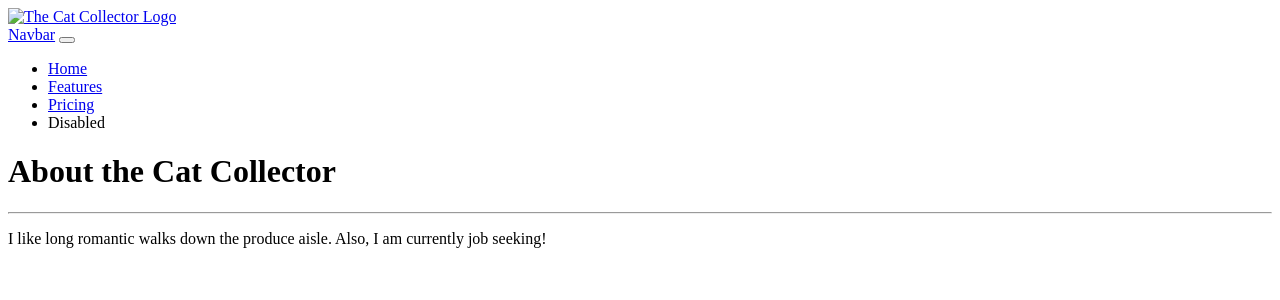
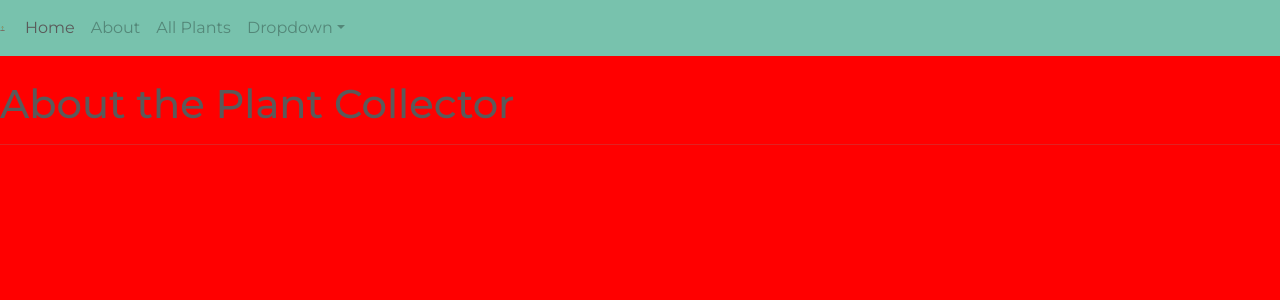
Before and after one commit to Abdulla-ALheela/django-crud-app-lab, a Django app: template the_green_diary/main_app/templates/about.html in a window 1280 px wide. Shown: the top 300 px of the page. Run offline with Django 5.2, Linux system fonts and the light colour scheme; the template is opened without the code that fills it, so the values that code supplies are empty; parts of the project's set-up code (start-up, migrations or seed data) failed here and were passed over; some libraries are stand-ins or nearby versions.

Commit message:
added css

```diff
--- a/the_green_diary/main_app/static/css/base.css
+++ b/the_green_diary/main_app/static/css/base.css
@@ -0,0 +1,9 @@
+.navbar-logo {
+    max-height: 40px;
+    height: 5px;
+    width: 5px;
+  }
+
+body {
+    background-color: red;
+  }
--- a/the_green_diary/main_app/templates/about.html
+++ b/the_green_diary/main_app/templates/about.html
@@ -1,9 +1,9 @@
 {% extends 'base.html' %}
 {% block content %}
-<h1>About the Cat Collector</h1>
+<br/>
+<h1>About the Plant Collector</h1>
 <hr />
 <p class="page-content">
-  I like long romantic walks down the produce aisle. Also, I am currently job
-  seeking!
+
 </p>
 {% endblock %}
--- a/the_green_diary/main_app/templates/base.html
+++ b/the_green_diary/main_app/templates/base.html
@@ -1,3 +1,4 @@
+{% load crispy_forms_tags %}
 {% load static %}
 
 <!DOCTYPE html>
@@ -6,38 +7,47 @@
     <meta charset="UTF-8" />
     <meta http-equiv="X-UA-Compatible" content="IE=edge" />
     <meta name="viewport" content="width=device-width, initial-scale=1.0" />
-    <link rel="shortcut icon" type="image/png" href="" />
+    <link rel="shortcut icon" type="image/png" href="{% static 'images/plant_2.svg' %}" />
     <title>Plant Collector</title>
+    <link rel="stylesheet" type="text/css" href="https://bootswatch.com/5/minty/bootstrap.min.css"/>
     <link rel="stylesheet" href="{% static 'css/base.css' %}" />
     {% block head %}
     {% endblock %}
   </head>
   <body>
     <header>
-      <div class="header-logo-container">
-        <a href="/">
-          <img src="" alt="The Cat Collector Logo" />
-        </a>
-      </div>
-      <nav class="navbar navbar-expand-lg bg-body-tertiary">
+      <nav class="navbar navbar-expand-lg bg-primary" data-bs-theme="dark">
+        <div class="header-logo-container">
+          <a href="/">
+            <img class="navbar-logo" src="{% static 'images/main_logo-removebg-preview.png' %}" alt="The Plant Collector Logo" />
+          </a>
+        </div>
         <div class="container-fluid">
-          <a class="navbar-brand" href="#">Navbar</a>
-          <button class="navbar-toggler" type="button" data-bs-toggle="collapse" data-bs-target="#navbarNav" aria-controls="navbarNav" aria-expanded="false" aria-label="Toggle navigation">
+          <button class="navbar-toggler" type="button" data-bs-toggle="collapse" data-bs-target="#navbarColor01" aria-controls="navbarColor01" aria-expanded="false" aria-label="Toggle navigation">
             <span class="navbar-toggler-icon"></span>
           </button>
-          <div class="collapse navbar-collapse" id="navbarNav">
-            <ul class="navbar-nav">
+          <div class="collapse navbar-collapse" id="navbarColor01">
+            <ul class="navbar-nav me-auto">
               <li class="nav-item">
-                <a class="nav-link active" aria-current="page" href="#">Home</a>
+                <a class="nav-link active" href="/">Home
+                  <span class="visually-hidden">(current)</span>
+                </a>
               </li>
               <li class="nav-item">
-                <a class="nav-link" href="#">Features</a>
+                <a class="nav-link" href="/about">About</a>
               </li>
               <li class="nav-item">
-                <a class="nav-link" href="#">Pricing</a>
+                <a class="nav-link" href="/plants">All Plants</a>
               </li>
-              <li class="nav-item">
-                <a class="nav-link disabled" aria-disabled="true">Disabled</a>
+              <li class="nav-item dropdown">
+                <a class="nav-link dropdown-toggle" data-bs-toggle="dropdown" href="#" role="button" aria-haspopup="true" aria-expanded="false">Dropdown</a>
+                <div class="dropdown-menu">
+                  <a class="dropdown-item" href="#">Action</a>
+                  <a class="dropdown-item" href="#">Another action</a>
+                  <a class="dropdown-item" href="#">Something else here</a>
+                  <div class="dropdown-divider"></div>
+                  <a class="dropdown-item" href="#">Separated link</a>
+                </div>
               </li>
             </ul>
           </div>
--- a/the_green_diary/main_app/urls.py
+++ b/the_green_diary/main_app/urls.py
@@ -4,4 +4,5 @@ from . import views
 urlpatterns = [
   path('', views.home, name='home'),
   path('about/', views.about, name='about'),
+  path('plants/', views.cat_index, name='plant-index'),
 ]
--- a/the_green_diary/the_green_diary/settings.py
+++ b/the_green_diary/the_green_diary/settings.py
@@ -38,7 +38,10 @@ INSTALLED_APPS = [
     'django.contrib.sessions',
     'django.contrib.messages',
     'django.contrib.staticfiles',
+    'crispy_forms',
 ]
+
+CRISPY_TEMPLATE_PACK = 'bootstrap4'
 
 MIDDLEWARE = [
     'django.middleware.security.SecurityMiddleware',
```
Also changed, not shown: the_green_diary/main_app/static/images/main_logo-removebg-preview.png (added), the_green_diary/main_app/views.py (line endings or trailing spaces), 1 other file.
